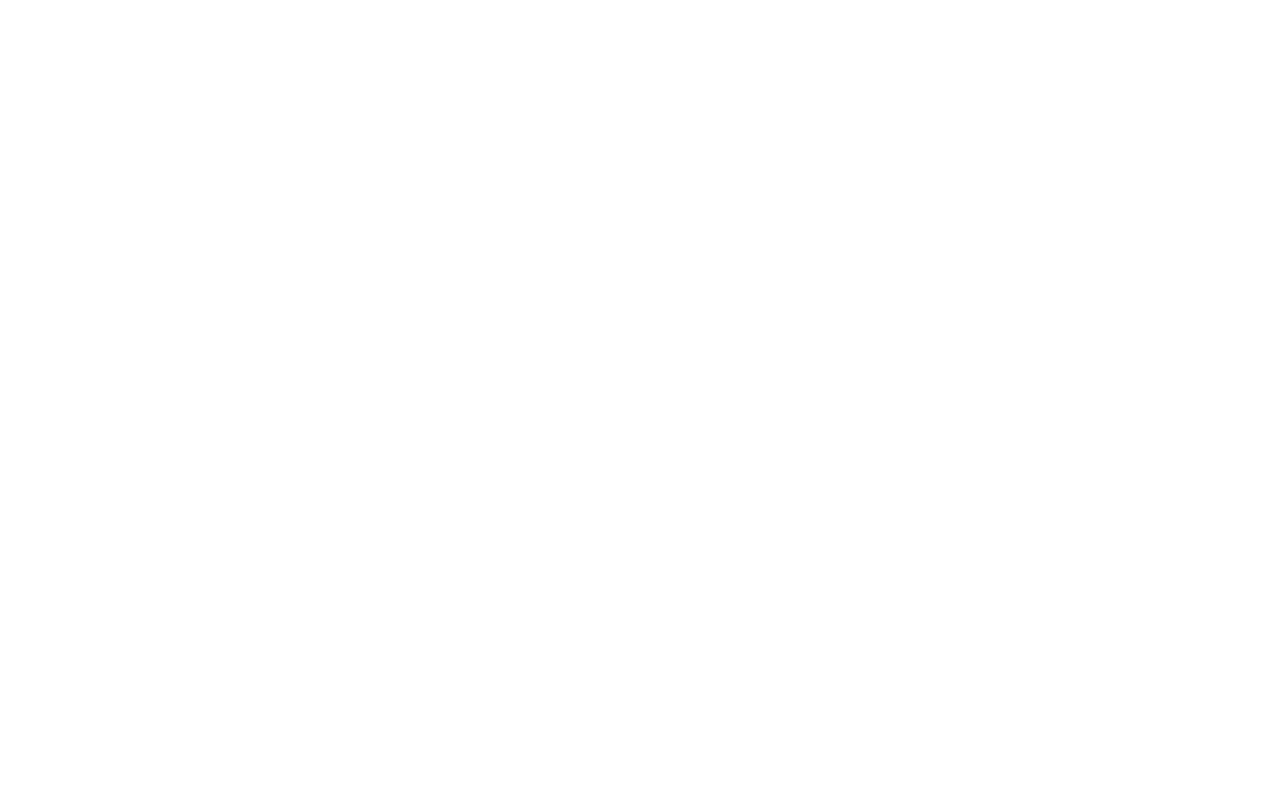
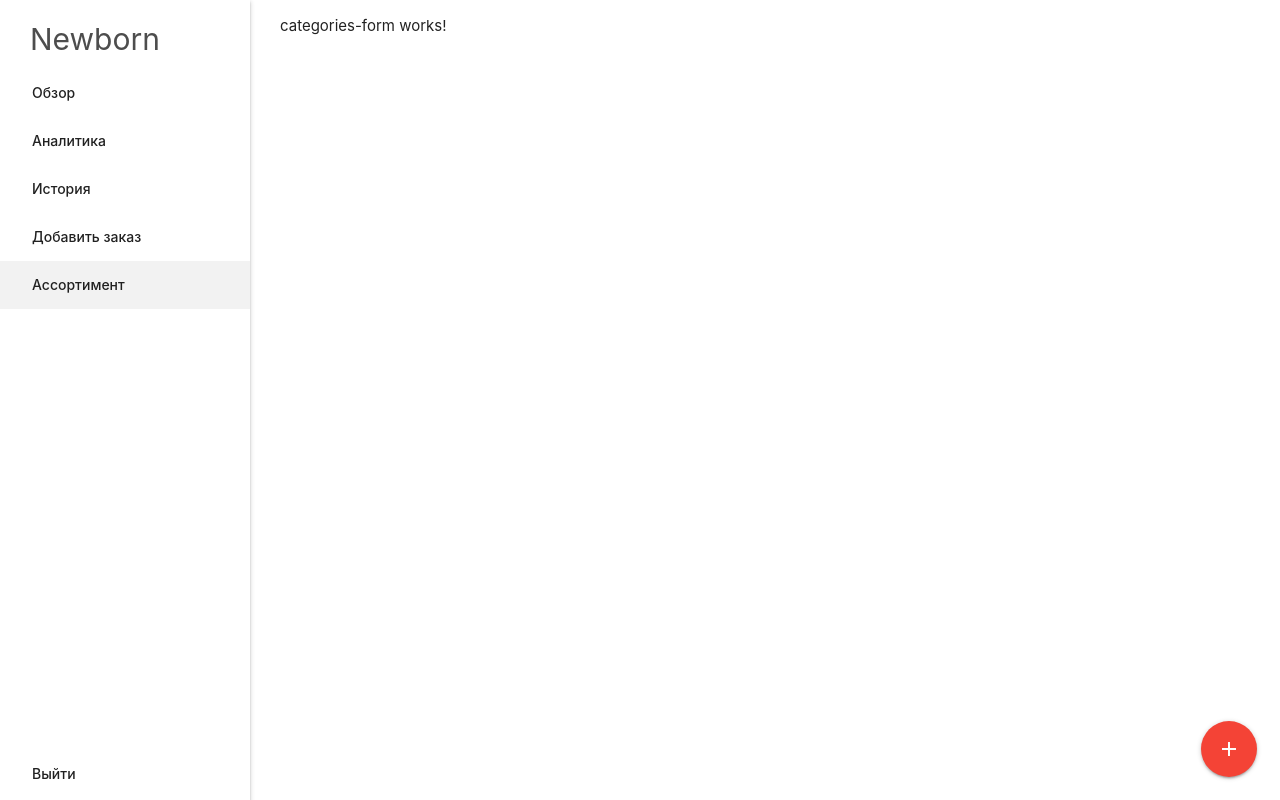
Before and after one commit to sspinit88/fullstack-wfms, an Angular app in the folder client/: page /site/categories/new in a window 1280 px wide. Before the commit this address led to /. Built offline with nearby package versions, Linux system fonts and the light colour scheme; sample sign-in values are in the browser's storage.

Commit message:
Ñfixed a bug on backend

```diff
--- a/client/src/app/app.module.ts
+++ b/client/src/app/app.module.ts
@@ -18,6 +18,7 @@
 import {CategoriesPageComponent} from './categories-page/categories-page.component';
 import {CategoriesService} from "./shared/services/categories.service";
 import {LoaderComponent} from './shared/components/loader/loader.component';
+import { CategoriesFormComponent } from './categories-page/categories-form/categories-form.component';
 
 @NgModule({
   declarations: [
@@ -31,7 +32,8 @@
     HistoryPageComponent,
     OrderPageComponent,
     CategoriesPageComponent,
-    LoaderComponent
+    LoaderComponent,
+    CategoriesFormComponent
   ],
   imports: [
     BrowserModule,
--- /dev/null
+++ b/client/src/app/categories-page/categories-form/categories-form.component.html
@@ -0,0 +1,3 @@
+<p>
+  categories-form works!
+</p>
--- /dev/null
+++ b/client/src/app/categories-page/categories-form/categories-form.component.ts
@@ -0,0 +1,15 @@
+import { Component, OnInit } from '@angular/core';
+
+@Component({
+  selector: 'app-categories-form',
+  templateUrl: './categories-form.component.html',
+  styleUrls: ['./categories-form.component.scss']
+})
+export class CategoriesFormComponent implements OnInit {
+
+  constructor() { }
+
+  ngOnInit() {
+  }
+
+}
--- a/client/src/app/categories-page/categories-page.component.html
+++ b/client/src/app/categories-page/categories-page.component.html
@@ -1,7 +1,7 @@
 <div class="page-title">
   <h4>Категории</h4>
   <button class="waves-effect waves-light btn grey darken-1"
-          [routerLink]="['/site', 'new']">
+          [routerLink]="['/site', 'categories', 'new']">
     Добавить категорию
   </button>
 </div>
--- a/client/src/app/shared/layouts/site-layout/site-layout.component.html
+++ b/client/src/app/shared/layouts/site-layout/site-layout.component.html
@@ -47,7 +47,7 @@
     </li>
     <li>
       <a class="btn-floating blue"
-         [routerLink]="['/site', 'categories']">
+         [routerLink]="['/site', 'categories', 'new']">
         <i class="material-icons">list</i>
       </a>
     </li>
```
Also changed, not shown: client/src/app/app-routing.module.ts (+9 -0 lines), client/src/app/categories-page/categories-form/categories-form.component.scss (added).
